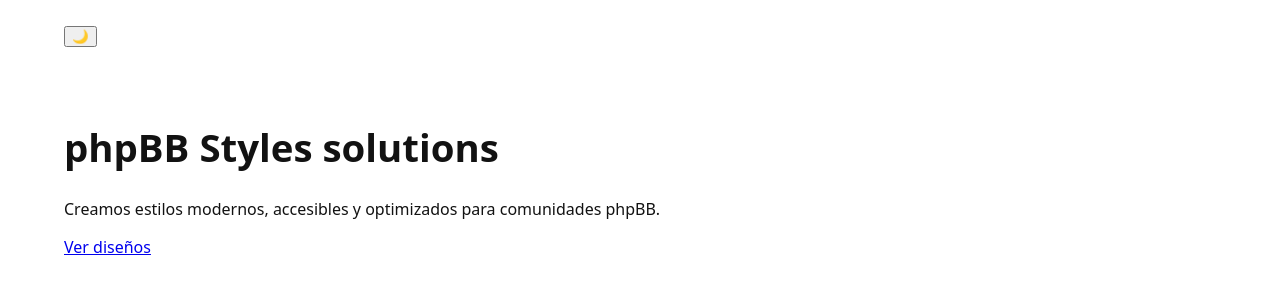
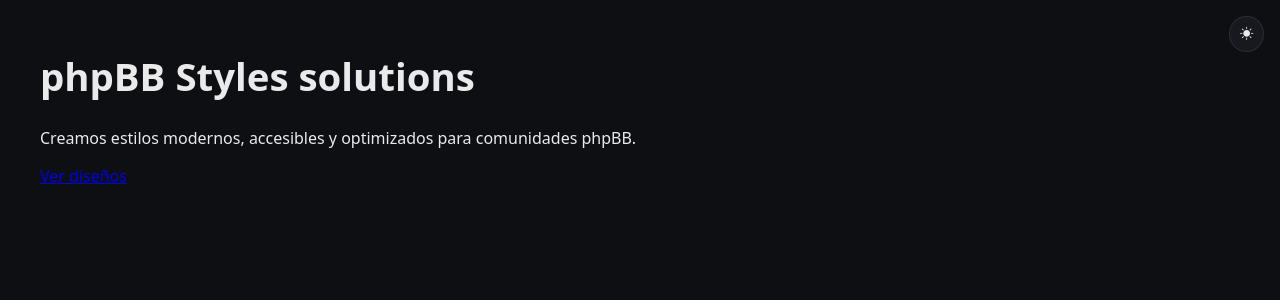
Before and after one commit to nextgen-solutions-gt/nextgen-solutions-gt.github.io, a Jekyll site: the page built from index.md, in a window 1280 px wide. Shown: the top 300 px of the page. Built offline with Jekyll 4.4.1, drawn with Linux system fonts in a browser that asks for light colours.

Commit message:
Bugs fixed and improvements

```diff
--- a/_layouts/default.html
+++ b/_layouts/default.html
@@ -1,34 +1,22 @@
 <!doctype html>
-<html lang="es" data-theme="light">
+<html lang="es">
 <head>
   <meta charset="utf-8">
   <title>{{ page.title }}</title>
   <link rel="stylesheet" href="/assets/css/style.css">
+  <link rel="stylesheet" href="https://cdn.jsdelivr.net/npm/bootstrap-icons@1.11.3/font/bootstrap-icons.css">
+
 </head>
 <body>
-  <header class="container">
-    <button id="theme-toggle" aria-label="Cambiar modo de color">
-      🌙
-    </button>
-  </header>
+<button id="theme-toggle" aria-label="Cambiar modo">
+  <i class="bi bi-moon-fill"></i>
+</button>
 
-  <main class="container">
-    {{ content }}
-  </main>
+<main class="container">
+  {{ content }}
+</main>
 
-  <script>
-    const html = document.documentElement;
-    const btn = document.getElementById('theme-toggle');
+<script src="/assets/js/theme.js"></script>
 
-    const saved = localStorage.getItem('theme');
-    if (saved) html.dataset.theme = saved;
-
-    btn.onclick = () => {
-      const next = html.dataset.theme === 'dark' ? 'light' : 'dark';
-      html.dataset.theme = next;
-      localStorage.setItem('theme', next);
-      btn.textContent = next === 'dark' ? '☀️' : '🌙';
-    };
-  </script>
 </body>
 </html>
--- a/assets/css/style.css
+++ b/assets/css/style.css
@@ -1,28 +1,36 @@
 :root {
   --bg: #ffffff;
-  --fg: #121212;
+  --fg: #111;
+  --card: #f3f3f3;
   --muted: #555;
-  --card: #f4f4f4;
   --border: #ddd;
 }
 
 [data-theme="dark"] {
   --bg: #0e0f12;
   --fg: #eaeaea;
-  --muted: #a0a0a0;
   --card: #17191f;
+  --muted: #aaa;
   --border: #2a2d35;
-}
-
-* {
-  box-sizing: border-box;
 }
 
 body {
   margin: 0;
-  font-family: system-ui, -apple-system, BlinkMacSystemFont, sans-serif;
+  font-family: system-ui, sans-serif;
   background: var(--bg);
   color: var(--fg);
+}
+
+#theme-toggle {
+  position: fixed;
+  top: 1rem;
+  right: 1rem;
+  background: var(--card);
+  border: 1px solid var(--border);
+  color: var(--fg);
+  padding: .6rem;
+  border-radius: 50%;
+  cursor: pointer;
 }
 
 .container {
--- /dev/null
+++ b/assets/js/theme.js
@@ -0,0 +1,18 @@
+const btn = document.getElementById('theme-toggle');
+const icon = btn.querySelector('i');
+
+function setTheme(theme) {
+  document.documentElement.setAttribute('data-theme', theme);
+  localStorage.setItem('theme', theme);
+  icon.className = theme === 'dark'
+    ? 'bi bi-sun-fill'
+    : 'bi bi-moon-fill';
+}
+
+const saved = localStorage.getItem('theme') || 'dark';
+setTheme(saved);
+
+btn.addEventListener('click', () => {
+  const current = document.documentElement.getAttribute('data-theme');
+  setTheme(current === 'dark' ? 'light' : 'dark');
+});
```
